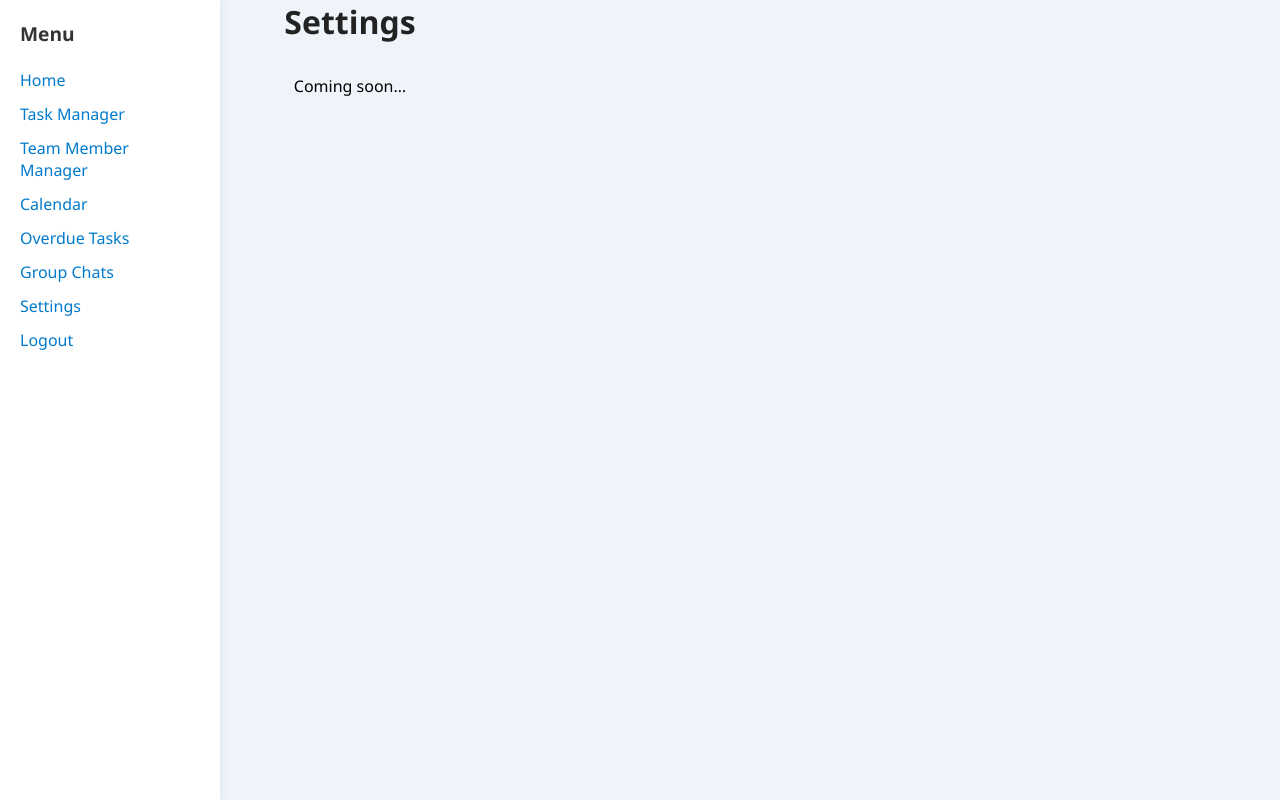
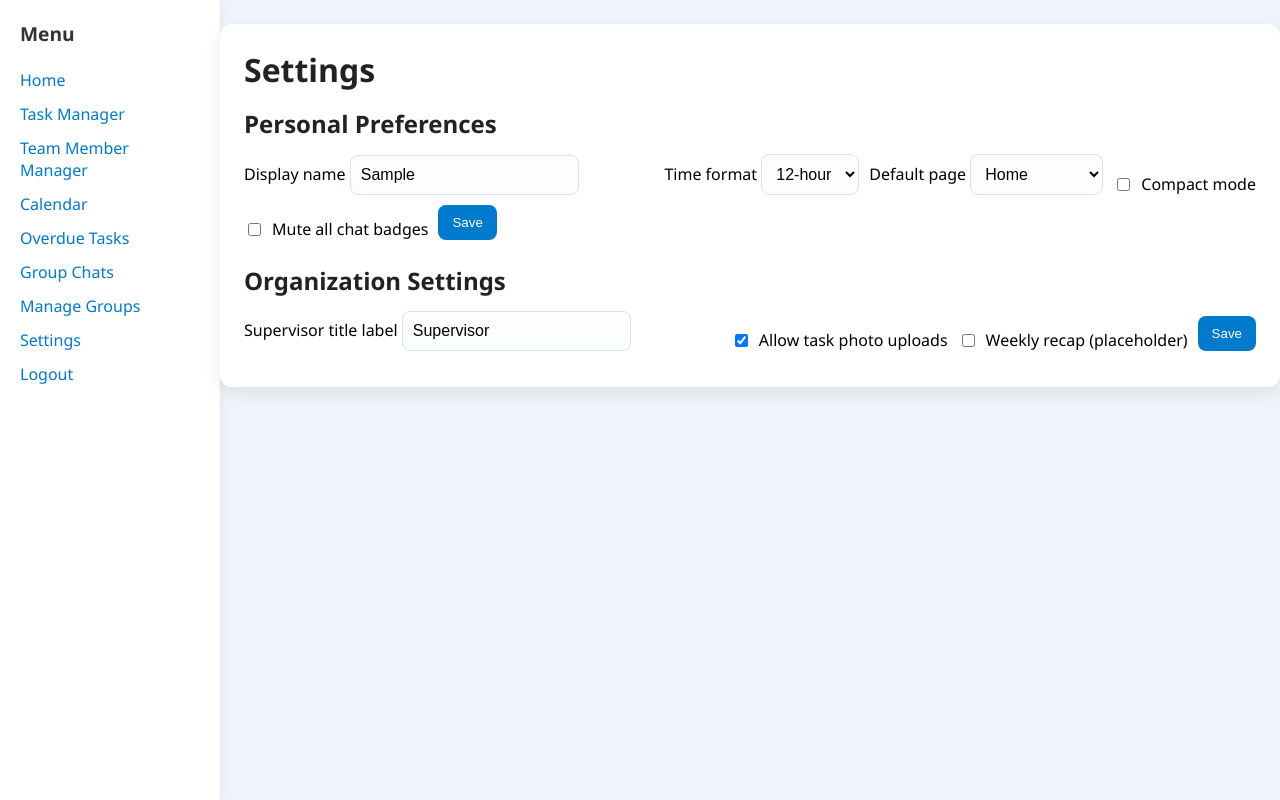
Before and after one commit to Steven-Machin/todo-list, a Flask app: page /settings in a window 1280 px wide. Run offline with Flask 3, Linux system fonts and the light colour scheme; the visitor is signed in with stand-in values (Sample User, id 1).

Commit message:
added settings menu, tried to add chats, did not work

```diff
--- a/app.py
+++ b/app.py
@@ -18,6 +18,10 @@ GROUP_TASKS_FILE     = "group_tasks.json"
 GROUP_MESSAGES_FILE  = "group_messages.json"
 REMINDERS_FILE       = "reminders.json"
 GROUP_SEEN_FILE      = "group_seen.json"
+
+# NEW: settings storage
+USER_SETTINGS_FILE   = "user_settings.json"   # {username: {...}}
+ORG_SETTINGS_FILE    = "org_settings.json"    # {key: value}
 
 UPLOAD_FOLDER        = "static/uploads"
 ALLOWED_EXTS         = {"png","jpg","jpeg","gif"}
@@ -75,6 +79,13 @@ def save_reminders(items):    save_json(REMINDERS_FILE, items)
 
 def load_group_seen():        return load_json(GROUP_SEEN_FILE, {})
 def save_group_seen(data):    save_json(GROUP_SEEN_FILE, data)
+
+# NEW: settings wrappers
+def load_user_settings():     return load_json(USER_SETTINGS_FILE, {})   # {username: prefs}
+def save_user_settings(d):    save_json(USER_SETTINGS_FILE, d)
+
+def load_org_settings():      return load_json(ORG_SETTINGS_FILE, {})    # {key: value}
+def save_org_settings(d):     save_json(ORG_SETTINGS_FILE, d)
 
 # ──────── Jinja filter ────────
 @app.template_filter('format_datetime')
@@ -222,13 +233,17 @@ def index():
             r["is_due"] = False
             r["nice"] = "No time"
 
+    # NEW: load and pass user preferences (safe if index.html doesn't use them)
+    user_prefs = load_user_settings().get(username, {})
+
     return render_template(
         "index.html",
         tasks=visible,
         assignees=assignees,
         role=role,
         group_cards=group_cards,
-        reminders=my_rem
+        reminders=my_rem,
+        user_prefs=user_prefs
     )
 
 # ──────── Reminders (add/delete/toggle) ────────
@@ -601,11 +616,72 @@ def task_events():
             })
     return jsonify(evts)
 
-# ──────── Settings ────────
-@app.route("/settings")
+# ──────── Settings (NEW: fully functional) ────────
+@app.route("/settings", methods=["GET","POST"])
 @login_required
 def settings():
-    return render_template("settings.html")
+    username = session["username"]
+    role = session.get("role","member")
+
+    user_settings_all = load_user_settings()
+    org_settings = load_org_settings()
+
+    # defaults
+    my = user_settings_all.get(username, {
+        "display_name": None,
+        "compact": False,
+        "time_format": "12h",     # "12h" or "24h"
+        "default_page": "home",   # "home", "tasks", "chats"
+        "mute_all_chats": False
+    })
+    org_defaults = {
+        "supervisor_title_label": "Supervisor",
+        "allow_task_photos": True,
+        "weekly_recap_enabled": False
+    }
+    for k,v in org_defaults.items():
+        org_settings.setdefault(k, v)
+
+    if request.method == "POST":
+        form_type = request.form.get("form_type","personal")
+        if form_type == "personal":
+            my["display_name"] = request.form.get("display_name","").strip() or None
+            my["compact"] = bool(request.form.get("compact"))
+            my["time_format"] = request.form.get("time_format","12h")
+            my["default_page"] = request.form.get("default_page","home")
+            my["mute_all_chats"] = bool(request.form.get("mute_all_chats"))
+            user_settings_all[username] = my
+            save_user_settings(user_settings_all)
+
+            # also reflect on users.json (optional)
+            if my["display_name"]:
+                users = load_users()
+                u = next((u for u in users if u["username"]==username), None)
+                if u:
+                    u["display_name"] = my["display_name"]
+                    save_users(users)
+
+            flash("Your preferences were saved.")
+            return redirect(url_for("settings"))
+
+        elif form_type == "org" and role == "manager":
+            org_settings["supervisor_title_label"] = request.form.get("supervisor_title_label","Supervisor").strip() or "Supervisor"
+            org_settings["allow_task_photos"] = bool(request.form.get("allow_task_photos"))
+            org_settings["weekly_recap_enabled"] = bool(request.form.get("weekly_recap_enabled"))
+            save_org_settings(org_settings)
+            flash("Organization settings saved.")
+            return redirect(url_for("settings"))
+
+    # compute effective display name
+    users = load_users()
+    u = next((u for u in users if u["username"]==username), None)
+    effective_display = my["display_name"] or (u.get("display_name") if u else username.title())
+
+    return render_template("settings.html",
+                           role=role,
+                           my_prefs=my,
+                           org_settings=org_settings,
+                           effective_display=effective_display)
 
 # ──────── Overdue ────────
 @app.route("/overdue")
--- a/templates/settings.html
+++ b/templates/settings.html
@@ -1,7 +1,95 @@
-{% extends "base.html" %}
-{% block title %}Settings – To Do App{% endblock %}
+<!DOCTYPE html>
+<html>
+<head>
+  <meta charset="UTF-8">
+  <title>Settings</title>
+  <meta name="viewport" content="width=device-width, initial-scale=1">
+  <link rel="stylesheet" href="{{ url_for('static', filename='style.css') }}">
+</head>
+<body>
 
-{% block content %}
-  <h1>Settings</h1>
-  <p>Coming soon…</p>
-{% endblock %}
+  <div class="sidebar">
+    <h2>Menu</h2>
+    <a href="{{ url_for('index') }}">Home</a>
+    <a href="{{ url_for('tasks_page') }}">Task Manager</a>
+    <a href="{{ url_for('title_manager') }}">Team Member Manager</a>
+    <a href="{{ url_for('calendar_view') }}">Calendar</a>
+    <a href="{{ url_for('overdue_tasks') }}">Overdue Tasks</a>
+ <a href="{{ url_for('group_chat_manager') }}">Group Chats</a>
+    {% if role == 'manager' %}
+      <a href="{{ url_for('group_chat_manager') }}">Manage Groups</a>
+    {% endif %}
+    <a href="{{ url_for('settings') }}">Settings</a>
+    <a href="{{ url_for('logout') }}">Logout</a>
+  </div>
+
+  <div class="main-content">
+    <div class="container">
+      <h1>Settings</h1>
+
+      <h2>Personal Preferences</h2>
+      <form class="add-form" method="post" action="{{ url_for('settings') }}" style="align-items:flex-end;">
+        <input type="hidden" name="form_type" value="personal">
+        <div style="flex:1 1 250px;">
+          <label>Display name</label>
+          <input type="text" name="display_name" placeholder="Your name" value="{{ my_prefs.display_name or effective_display }}">
+        </div>
+
+        <div>
+          <label>Time format</label>
+          <select name="time_format">
+            <option value="12h" {% if my_prefs.time_format == '12h' %}selected{% endif %}>12-hour</option>
+            <option value="24h" {% if my_prefs.time_format == '24h' %}selected{% endif %}>24-hour</option>
+          </select>
+        </div>
+
+        <div>
+          <label>Default page</label>
+          <select name="default_page">
+            <option value="home"  {% if my_prefs.default_page == 'home' %}selected{% endif %}>Home</option>
+            <option value="tasks" {% if my_prefs.default_page == 'tasks' %}selected{% endif %}>Tasks</option>
+            <option value="chats" {% if my_prefs.default_page == 'chats' %}selected{% endif %}>Group Chats</option>
+          </select>
+        </div>
+
+        <label style="display:flex; align-items:center; gap:8px;">
+          <input type="checkbox" name="compact" {% if my_prefs.compact %}checked{% endif %}>
+          Compact mode
+        </label>
+
+        <label style="display:flex; align-items:center; gap:8px;">
+          <input type="checkbox" name="mute_all_chats" {% if my_prefs.mute_all_chats %}checked{% endif %}>
+          Mute all chat badges
+        </label>
+
+        <button type="submit">Save</button>
+      </form>
+
+      {% if role == 'manager' %}
+        <h2 style="margin-top:24px;">Organization Settings</h2>
+        <form class="add-form" method="post" action="{{ url_for('settings') }}" style="align-items:flex-end;">
+          <input type="hidden" name="form_type" value="org">
+
+          <div style="flex:1 1 260px;">
+            <label>Supervisor title label</label>
+            <input type="text" name="supervisor_title_label"
+                   value="{{ org_settings.supervisor_title_label }}">
+          </div>
+
+          <label style="display:flex; align-items:center; gap:8px;">
+            <input type="checkbox" name="allow_task_photos" {% if org_settings.allow_task_photos %}checked{% endif %}>
+            Allow task photo uploads
+          </label>
+
+          <label style="display:flex; align-items:center; gap:8px;">
+            <input type="checkbox" name="weekly_recap_enabled" {% if org_settings.weekly_recap_enabled %}checked{% endif %}>
+            Weekly recap (placeholder)
+          </label>
+
+          <button type="submit">Save</button>
+        </form>
+      {% endif %}
+    </div>
+  </div>
+</body>
+</html>
--- /dev/null
+++ b/user_settings.json
@@ -0,0 +1,9 @@
+{
+  "jeremy": {
+    "display_name": "Jeremy",
+    "compact": false,
+    "time_format": "12h",
+    "default_page": "chats",
+    "mute_all_chats": false
+  }
+}
```
